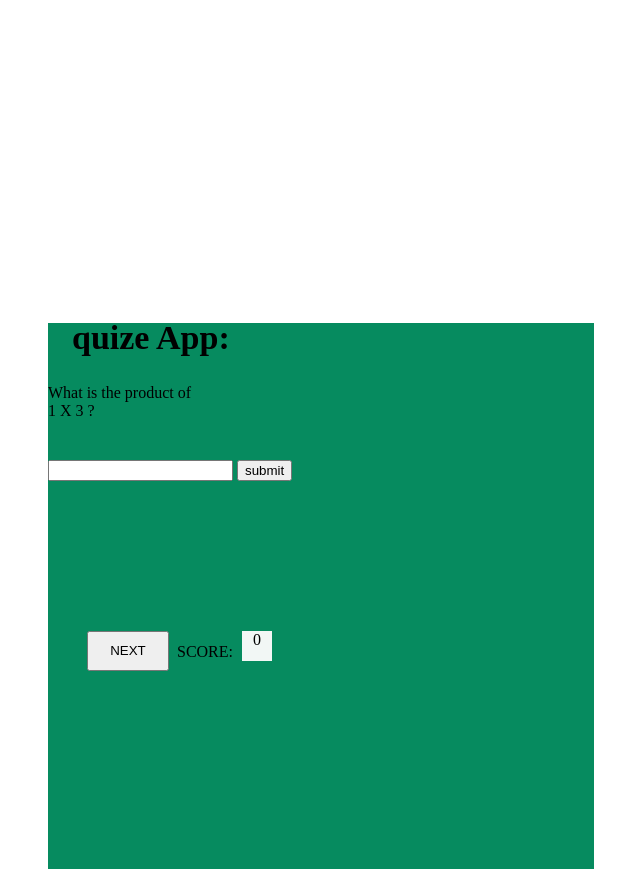
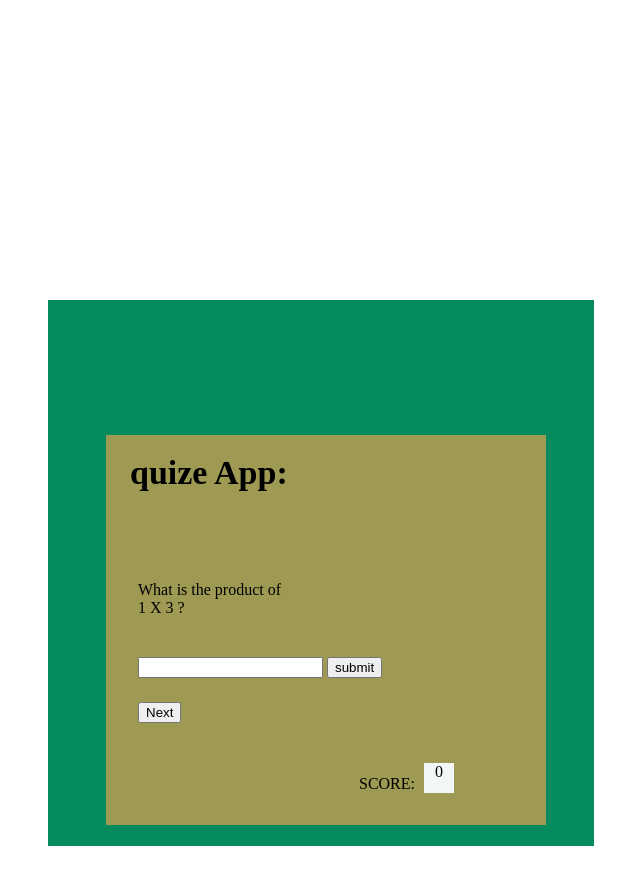
Before and after one commit to guuree19/A-BROWSER-GAME, a plain HTML site: page index.html in a window 1280 px wide. Both pictures are taken after a click on the button "START QUIZE". Shown: the whole page, without its empty margins (282-922 px from the left). After the commit the page ends 846 px from the top, so only its background shows below. Drawn offline with nearby package versions, Linux system fonts and the light colour scheme.

Commit message:
fixed broken code in css file

```diff
--- a/sass.css
+++ b/sass.css
@@ -9,7 +9,7 @@ body{
     background-color: rgb(223, 223, 235);
 }
 
-#parent-question{
+#parent_question{
 position: relative;
 left: 32px;
 top: 62px;
@@ -55,7 +55,7 @@ h1{position: relative;
 
 }
 
-#score-card{
+#score_card{
 
     position: relative;
     top: 16px;
@@ -63,7 +63,7 @@ h1{position: relative;
     bottom: 50px;
     text-transform: uppercase;
 }
-#btn_next{
+#btn_next #Btn_submit{
     width: 82px;
     height: 40px;
     text-shadow: 1em;
@@ -101,7 +101,7 @@ left: 330px;
 top: 300px;
 
 }
-#btn_Start #btn_next #score-card{
+#btn_Start #btn_next #score_card{
     width: 82px;
     height: 40px;
     background-color: rgb(246, 244, 250);
@@ -109,7 +109,7 @@ top: 300px;
     padding: 2em;
 
 }
-#quiz-wraper{
+#quiz_wraper{
     background-color: rgb(158, 153, 83);
     border: 2em;
     width: 440px;
@@ -132,7 +132,7 @@ top: 300px;
 
 
 
-    #quiz-wraper{
+    #quiz_wraper{
         background-color: rgb(158, 153, 83);
         border: 2em;
         width: 70%;
--- a/script.js
+++ b/script.js
@@ -51,9 +51,8 @@ function nextQuestion()
         buttonNext.style.display = "block"
     }
 
-    askQuestion();
 
-
+askQuestion();
 }
 
 nextQuestion();
```
